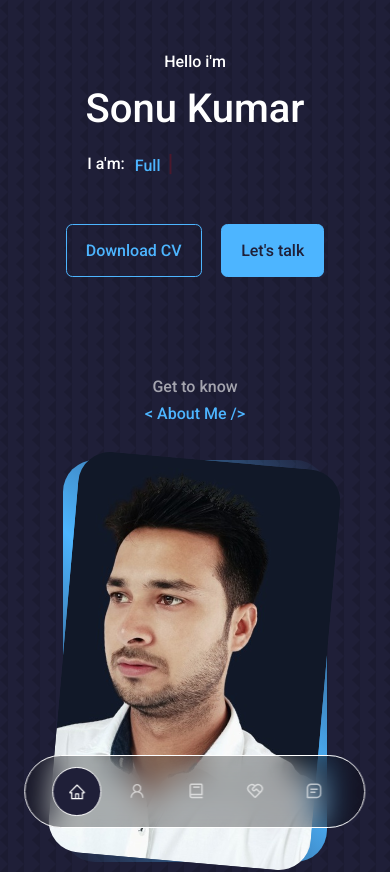
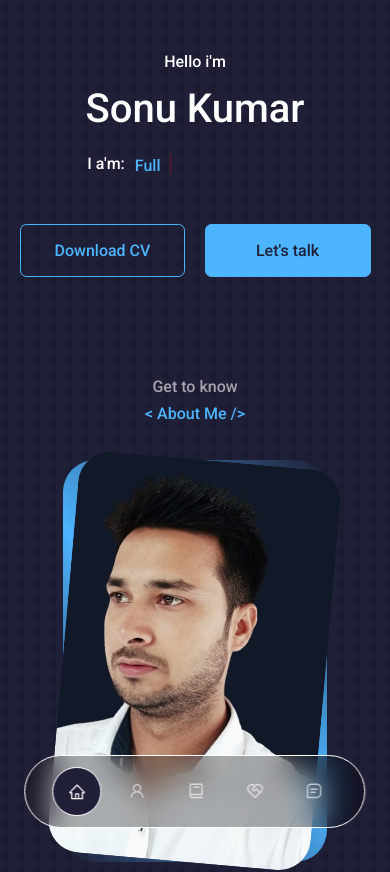
Before and after one commit to Sonu8544/sonukumar, a React (Create React App) app: page / in a window 390 px wide. Shown: the top 872 px of the page. Built offline with nearby package versions, Linux system fonts and the light colour scheme.

Commit message:
fix button on small screen

```diff
--- a/src/index.css
+++ b/src/index.css
@@ -142,4 +142,8 @@ svg{
   section > h2 {
     margin-bottom: 2rem;
   }
+
+  .btn{
+    width: 100%;
+  }
 }
```
